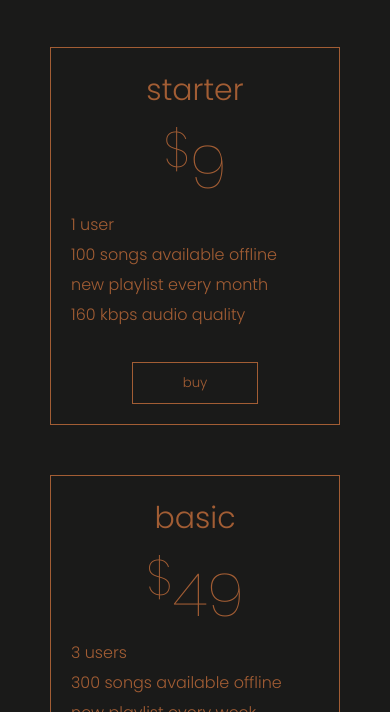
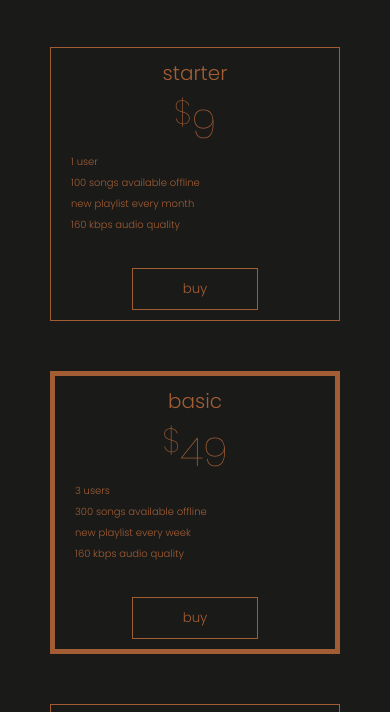
Before and after one commit to aakankshaaa07/Musium, a plain HTML site: page pricing/index.html in a window 390 px wide. Shown: the part 57-769 px from the top of the page. Drawn offline with Linux system fonts and the light colour scheme.

Commit message:
Update styles.css

```diff
--- a/pricing/styles.css
+++ b/pricing/styles.css
@@ -3,6 +3,7 @@
   margin: 0px;
   font-family: 'Poppins', sans-serif;
   overflow-x: hidden;
+  overflow-y: hidden;
   background-color: #1A1A19;
 }
 
@@ -35,11 +36,17 @@
 .pricingCards {
   display: -ms-grid;
   display: grid;
-  padding: 50px;
+  padding: 80px 50px;
   -ms-grid-columns: 1fr 1fr 1fr;
       grid-template-columns: 1fr 1fr 1fr;
   gap: 50px;
       grid-template-areas: "starter basic pro";
+}
+
+.card {
+  border: 1px solid #A25D34;
+  color: #A25D34;
+  padding: 20px;
 }
 
 .starter {
@@ -52,23 +59,15 @@
   -ms-grid-row: 1;
   -ms-grid-column: 2;
   grid-area: basic;
+  border: 2px solid #A25D34;
+  -webkit-transform: scale(1.2);
+          transform: scale(1.2);
 }
 
 .pro {
   -ms-grid-row: 1;
   -ms-grid-column: 3;
   grid-area: pro;
-}
-
-.card {
-  border: 1px solid #A25D34;
-  color: #A25D34;
-  padding: 20px;
-}
-
-.card:hover {
-  -webkit-transform: scale(1.1);
-          transform: scale(1.1);
 }
 
 .level {
@@ -136,5 +135,26 @@ input:hover {
  "basic"
  "pro";
   }
+  .card {
+    padding: 10px 20px;
+  }
+  .level {
+    font-size: 20px;
+  }
+  .cost {
+    font-size: 40px;
+    font-weight: 100;
+  }
+  li {
+    font-size: 10px;
+  }
+  .basic {
+    -ms-grid-row: 2;
+    -ms-grid-column: 1;
+    grid-area: basic;
+    border: 5px solid #A25D34;
+    -webkit-transform: scale(1);
+            transform: scale(1);
+  }
 }
 /*# sourceMappingURL=styles.css.map */
```
